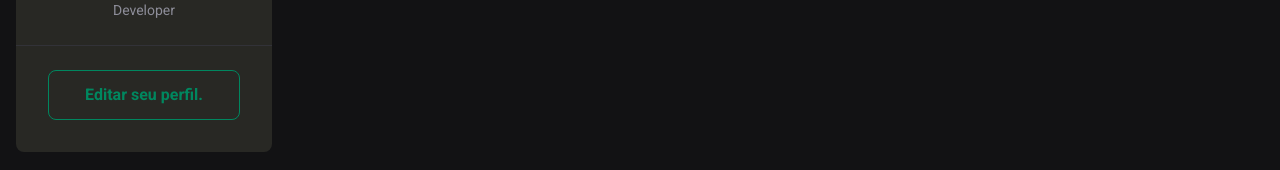
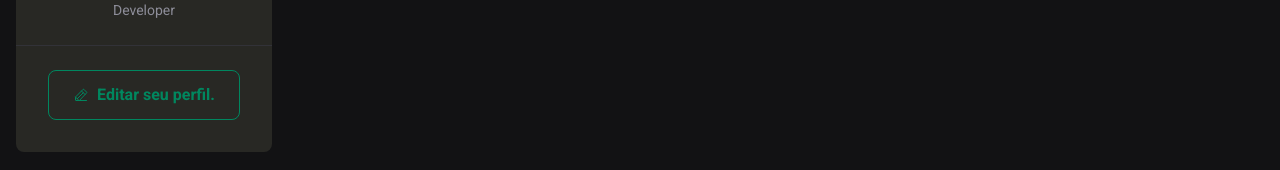
Before and after one commit to thursanches/react-fundamentals, a React (Vite) app: page / in a window 1280 px wide. Shown: the part 247-417 px from the top of the page. Built offline with nearby package versions, Linux system fonts and the light colour scheme.

Commit message:
Parte 2 - Estrutura da aplicação - Finalizando Sidebar

```diff
--- a/package.json
+++ b/package.json
@@ -9,6 +9,7 @@
     "preview": "vite preview"
   },
   "dependencies": {
+    "phosphor-react": "^1.4.1",
     "react": "^18.2.0",
     "react-dom": "^18.2.0"
   },
--- a/src/components/Sidebar.jsx
+++ b/src/components/Sidebar.jsx
@@ -1,3 +1,5 @@
+import { PencilLine } from "phosphor-react";
+
 import styles from "./Sidebar.module.css";
 
 export function Sidebar() {
@@ -20,7 +22,10 @@
       </div>
 
       <footer>
-        <a href="#">Editar seu perfil.</a>
+        <a href="#">
+          <PencilLine />
+          Editar seu perfil.
+        </a>
       </footer>
     </aside>
   );
--- a/src/components/Sidebar.module.css
+++ b/src/components/Sidebar.module.css
@@ -58,4 +58,13 @@
   display: flex;
   align-items: center;
   justify-content: center;
+
+  gap: 0.5rem;
+
+  transition: color 0.2s, background-color 0.2s;
 }
+
+.sidebar footer a:hover {
+  background: var(--green-500);
+  color: var(--white);
+}
```
Also changed, not shown: 1 other file (tests, documents, lock files or other folders).
